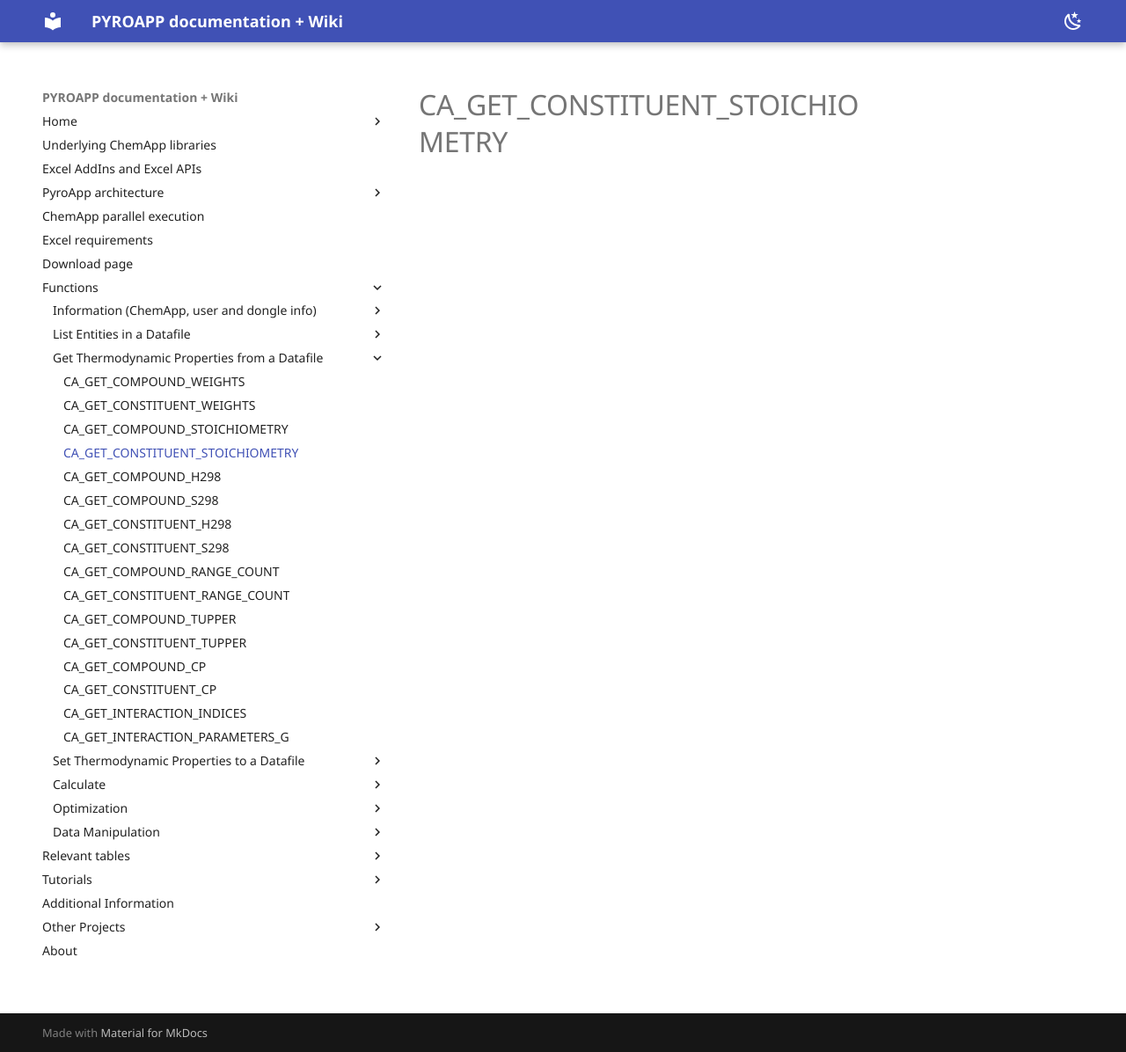
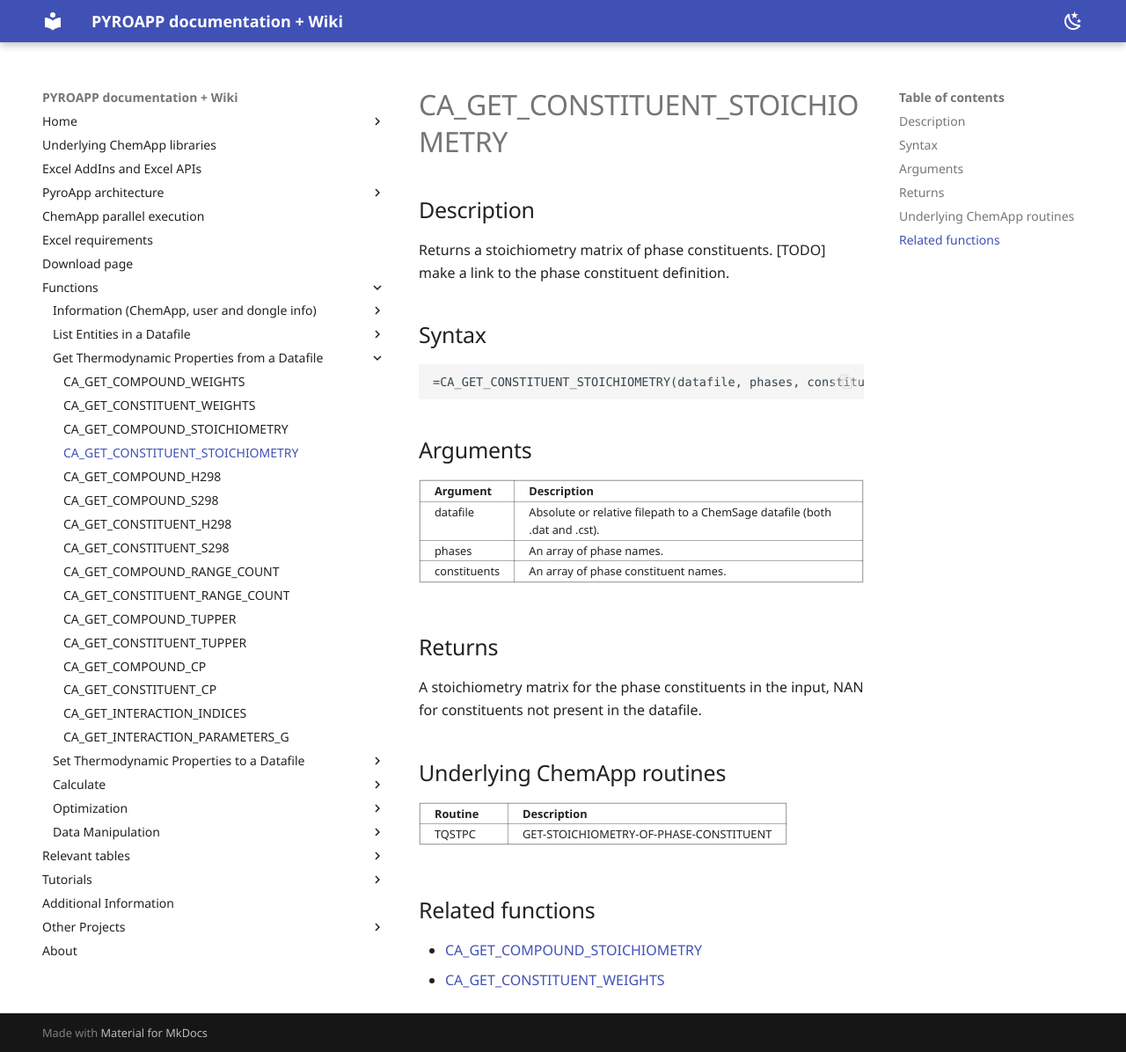
Before and after one commit to evnekdev/pyroapp-docs, an MkDocs documentation site: the page built from docs/functions/ca_get_constituent_stoichiometry.md, in a window 1280 px wide and 1196 px high. Shown: the whole window at 88% size. Built offline with MkDocs 1.6.1 and Material for MkDocs 9.7.7, drawn with Linux system fonts in a browser that asks for light colours; some web fonts are replaced.

Commit message:
Update ca_get_constituent_stoichiometry.md

````diff
--- a/docs/functions/ca_get_constituent_stoichiometry.md
+++ b/docs/functions/ca_get_constituent_stoichiometry.md
@@ -1 +1,34 @@
 # CA_GET_CONSTITUENT_STOICHIOMETRY
+
+## Description
+
+Returns a stoichiometry matrix of phase constituents. [TODO] make a link to the phase constituent definition.
+
+## Syntax
+
+```excel
+=CA_GET_CONSTITUENT_STOICHIOMETRY(datafile, phases, constituents)
+```
+
+## Arguments
+
+  | **Argument** | **Description** |
+  |---|---|
+  | datafile  | Absolute or relative filepath to a ChemSage datafile (both .dat and .cst). |
+  | phases | An array of phase names. |
+  | constituents | An array of phase constituent names. |
+
+## Returns
+
+A stoichiometry matrix for the phase constituents in the input, NAN for constituents not present in the datafile.
+
+## Underlying ChemApp routines
+
+| **Routine** | **Description** |
+|---|---|
+| TQSTPC | GET-STOICHIOMETRY-OF-PHASE-CONSTITUENT |
+
+## Related functions
+
+  - [CA_GET_COMPOUND_STOICHIOMETRY](../ca_get_constituent_stoichiometry)
+  - [CA_GET_CONSTITUENT_WEIGHTS](../ca_get_compound_weights)
````
